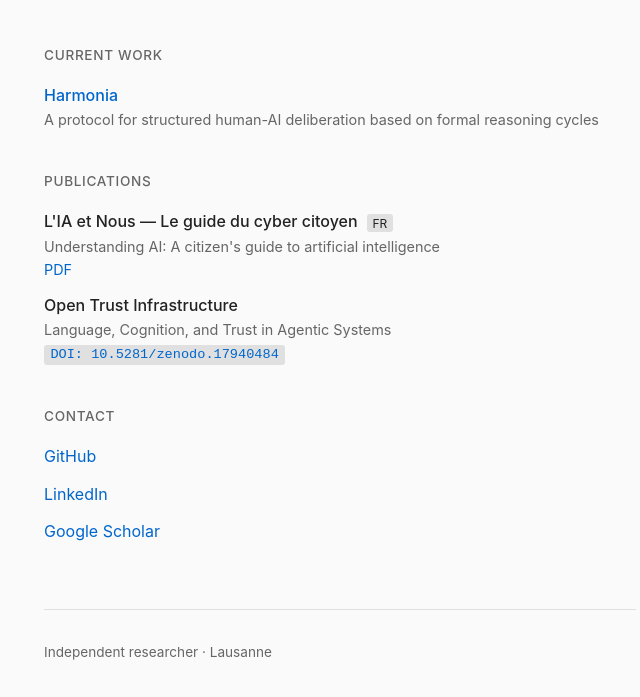
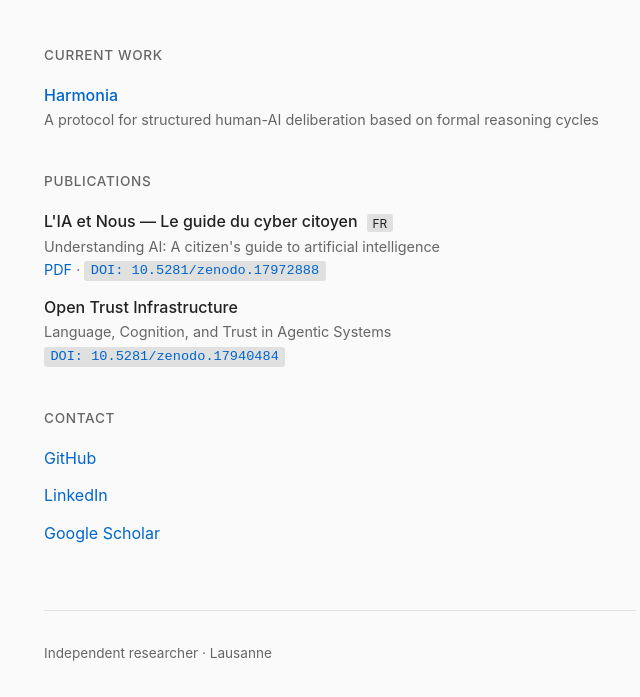
Before and after one commit to ivan-berlocher/ivan-berlocher.github.io, a plain HTML site: page index.html in a window 1280 px wide. Shown: the part 139-836 px from the top of the page, without its empty margins (300-940 px from the left). Drawn offline with Linux system fonts and the light colour scheme.

Commit message:
Add DOI for L'IA et Nous book

```diff
--- a/index.html
+++ b/index.html
@@ -96,7 +96,7 @@
         <span class="lang-tag">FR</span>
         <p class="project-desc">
           Understanding AI: A citizen's guide to artificial intelligence<br>
-          <a href="https://github.com/ivan-berlocher/livre-ia-et-nous/raw/main/L-IA-et-Nous_v1.0.pdf">PDF</a>
+          <a href="https://github.com/ivan-berlocher/livre-ia-et-nous/raw/main/L-IA-et-Nous_v1.0.pdf">PDF</a> · <a href="https://doi.org/10.5281/zenodo.17972888" class="doi">DOI: 10.5281/zenodo.17972888</a>
         </p>
       </li>
       <li>
```
